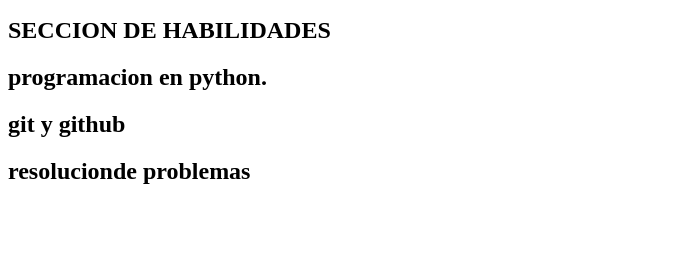
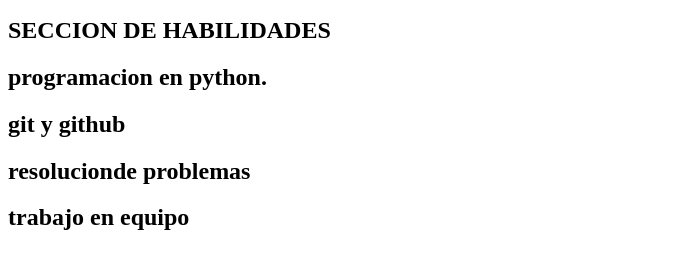
Before and after one commit to juandar990610/rubrica_git, a plain HTML site: page index.html in a window 1280 px wide. Shown: the part 101-370 px from the top of the page, without its empty margins (0-689 px from the left). Drawn offline with Linux system fonts and the light colour scheme.

Commit message:
agregando cuarta habilidad

```diff
--- a/index.html
+++ b/index.html
@@ -13,5 +13,7 @@
 <h2>programacion en python.</h2>
 <h2>git y github</h2>
 <h2>resolucionde problemas</h2>
+<h2>trabajo en equipo</h2>
+
 </body>
 </html>
```
